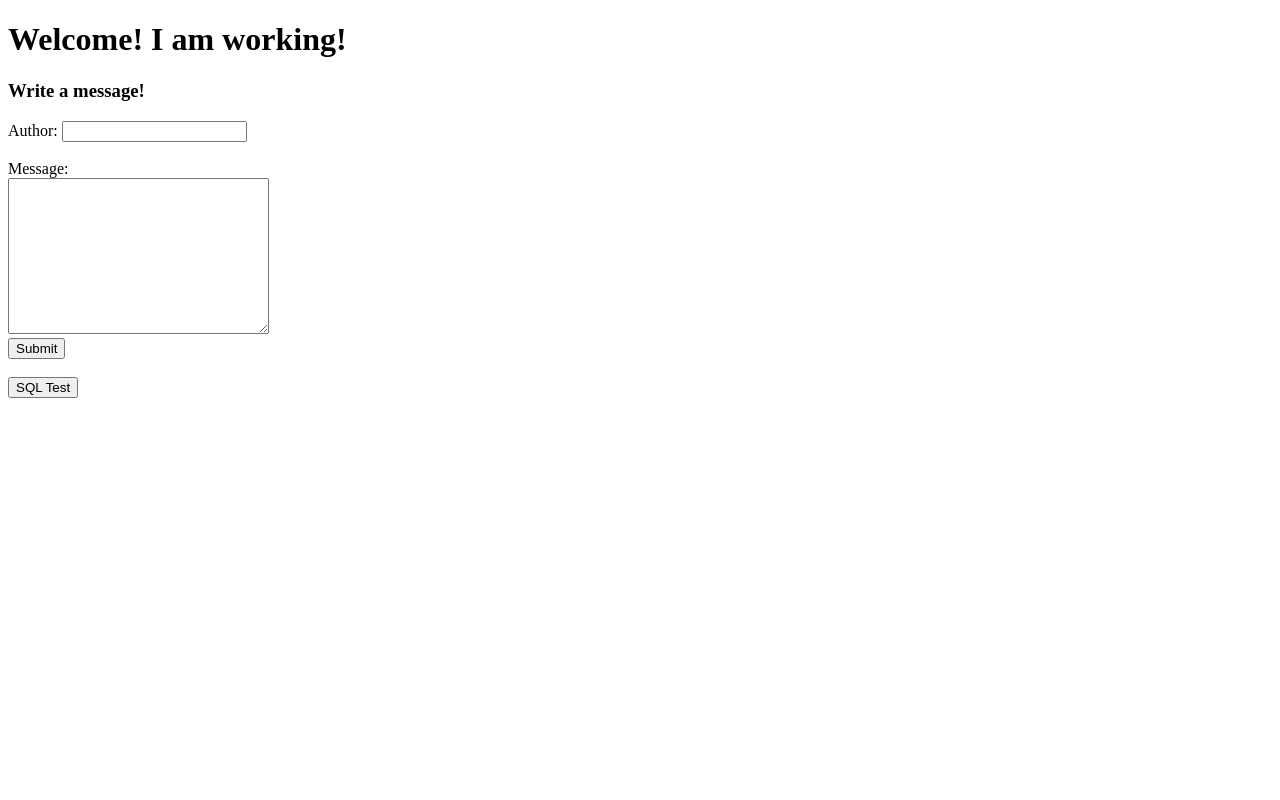
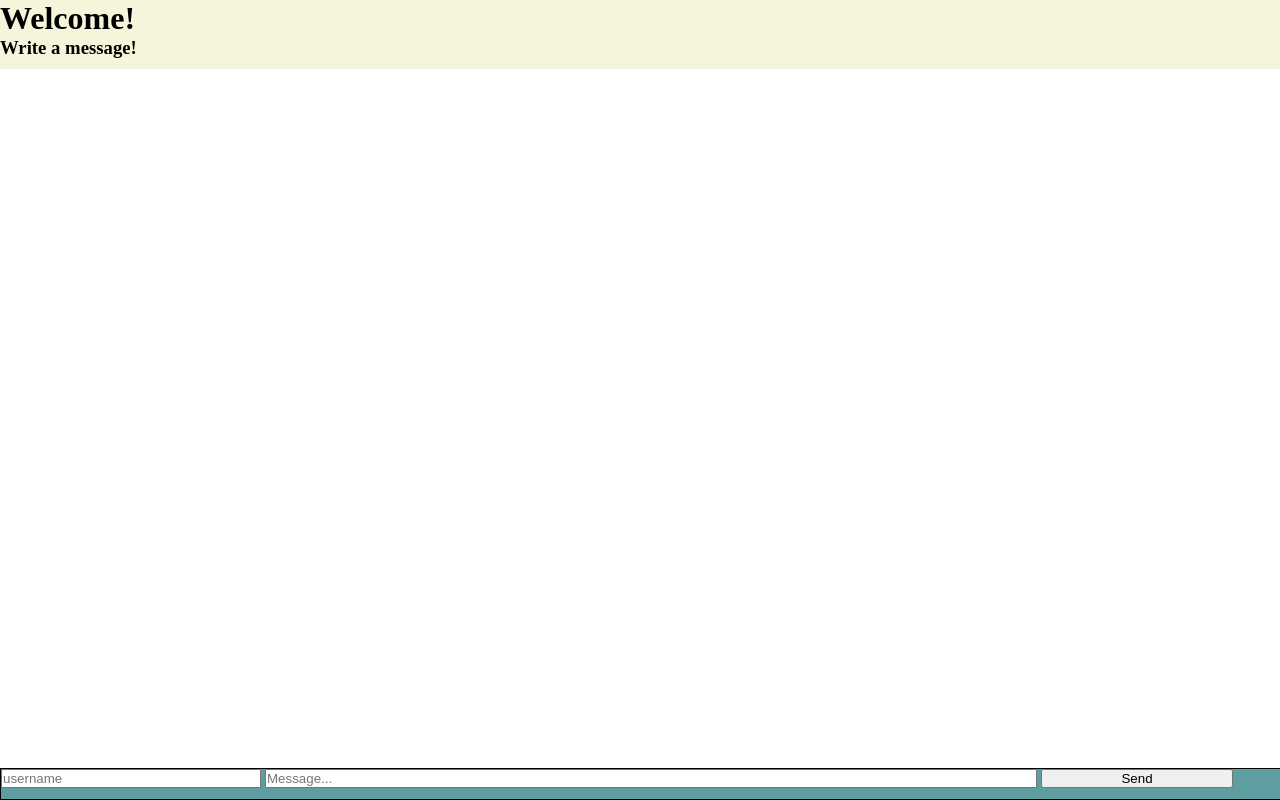
Before and after one commit to OnixFang/Chatjs, a website: page app/index.html in a window 1280 px wide. Drawn offline with Linux system fonts and the light colour scheme.

Commit message:
Setup basic layout

```diff
--- a/app/index.html
+++ b/app/index.html
@@ -6,24 +6,23 @@
     <meta name="viewport" content="width=device-width, initial-scale=1.0">
     <meta http-equiv="X-UA-Compatible" content="ie=edge">
     <title>Chat.js</title>
+
+    <link rel="stylesheet" href="styles/main.css">
 </head>
 
 <body ng-controller="mainController">
-    <h1>Welcome! {{ message }}</h1>
-    <h3>Write a message!</h3>
-    <form action="/" method="POST">
-        <label for="author">Author:</label>
-        <input type="text" name="author" id="author">
-        <br>
-        <br>
-        <label for="content">Message:</label>
-        <br>
-        <textarea name="content" id="content" cols="30" rows="10"></textarea>
-        <br>
-        <button type="submit">Submit</button>
-    </form>
-    <br>
-    <button ng-click="getMessages()">SQL Test</button>
+    <div class="chat-box">
+        <h1>Welcome!</h1>
+        <h3>Write a message!</h3>
+    </div>
+
+    <div class="input-box">
+        <form action="/" method="POST">
+            <input class="username-box" type="text" name="author" id="author" placeholder="username">
+            <input class="message-box" type="text" name="content" id="content" placeholder="Message...">
+            <button class="send-btn" type="submit">Send</button>
+        </form>
+    </div>
 
     <script src="lib/angularjs/angular.min.js"></script>
     <script src="scripts/app.js"></script>
--- /dev/null
+++ b/app/styles/main.css
@@ -0,0 +1,41 @@
+* {
+    margin: 0;
+    padding: 0;
+}
+
+.input-box {
+    position: fixed;
+    bottom: 0px;
+    width: 100%;
+    height: 30px;
+    border: solid black 1px;
+    background: cadetblue;
+}
+
+.message-box {
+    position: relative;
+    width: 60%;
+    margin: 0;
+    padding: 0;
+}
+
+.username-box {
+    position: relative;
+    width: 20%;
+    margin: 0;
+    padding: 0;
+}
+
+.send-btn {
+    position: relative;
+    width: 15%;
+    margin: 0;
+    padding: 0;
+}
+
+.chat-box {
+    height: 100%;
+    margin-bottom: 30px;
+    padding-bottom: 10px;
+    background: beige;
+}
```
